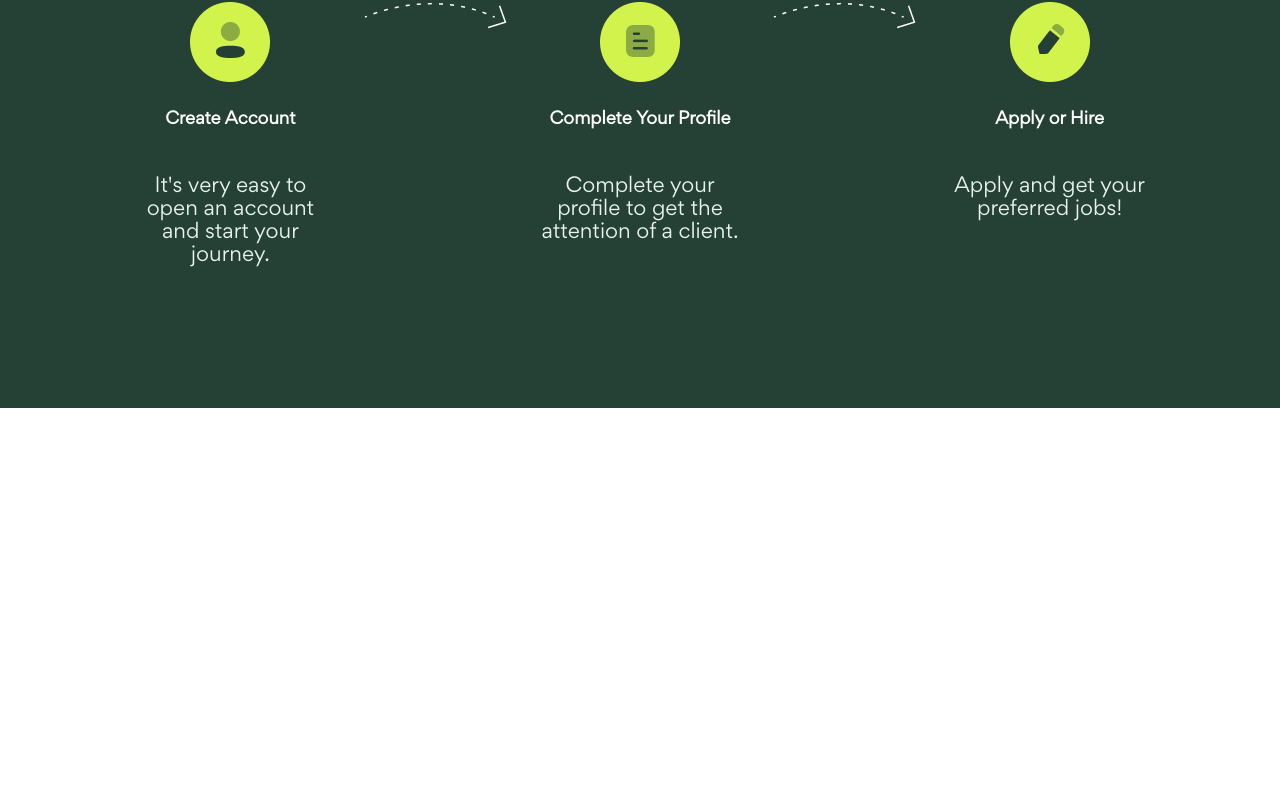
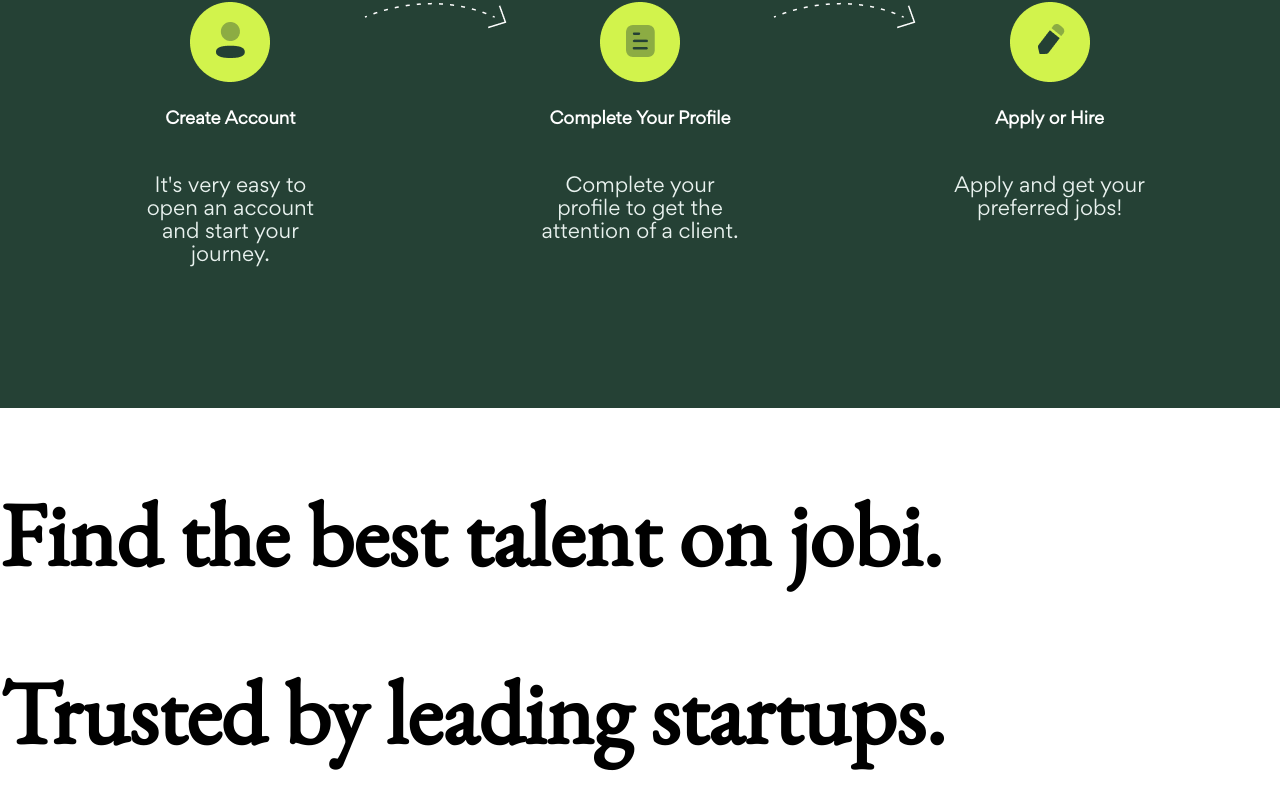
Before and after one commit to MandeepKMann/jobi, a React (Vite) app: page / in a window 1280 px wide. Shown: the part 3092-3902 px from the top of the page. Before the commit the page ends 3500 px from the top, so only its background shows below. Built offline with nearby package versions, Linux system fonts and the light colour scheme.

Commit message:
base setup for carousels sections

```diff
--- a/src/Home.jsx
+++ b/src/Home.jsx
@@ -2,6 +2,7 @@
 import Categories from "./Categories"
 import Experts from "./Experts";
 import About from "./About";
+import HomeCarousels from "./HomeCarousels";
 
 const Home = () => {
     return (
@@ -11,6 +12,7 @@
                 <Categories />
                 <Experts />
                 <About />
+                <HomeCarousels />
             </main>
         </>
     )
--- a/src/HomeCarousels.jsx
+++ b/src/HomeCarousels.jsx
@@ -1,5 +1,20 @@
 const HomeCarousels = () => {
+    return (
+        <>
+            <section className="talentCarousel">
+                <h2>Find the best talent on jobi.</h2>
+                {/* Map through talent data for carousel */}
+            </section>
 
+            <section className="reviewCarousel">
+                <h2>Trusted by leading startups.</h2>
+                    {/* Map through review data for carousel */}
+                <div className="partnerLogos">
+                    {/* images for partner logos */}
+                </div>
+            </section>
+        </>
+    )
 }
 
 export default HomeCarousels;
```
